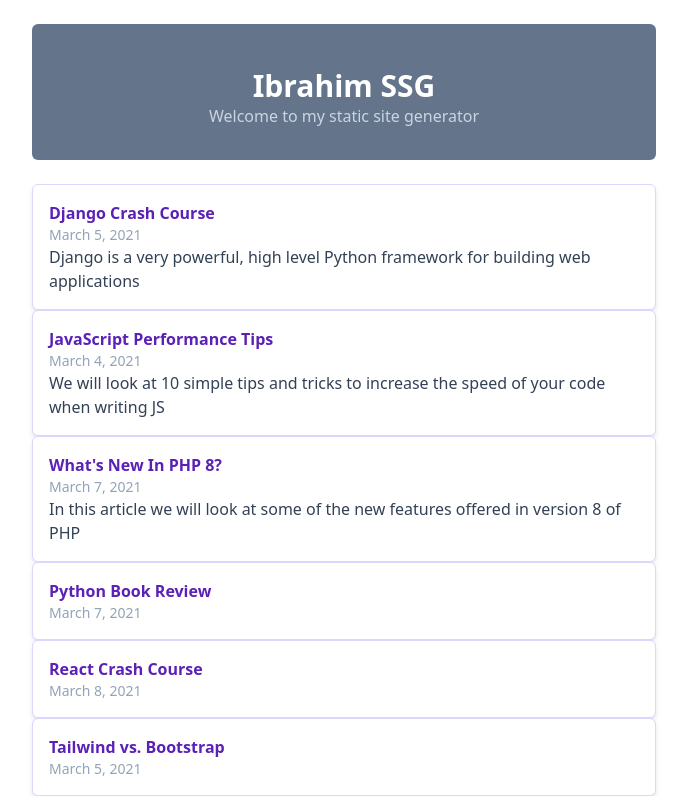
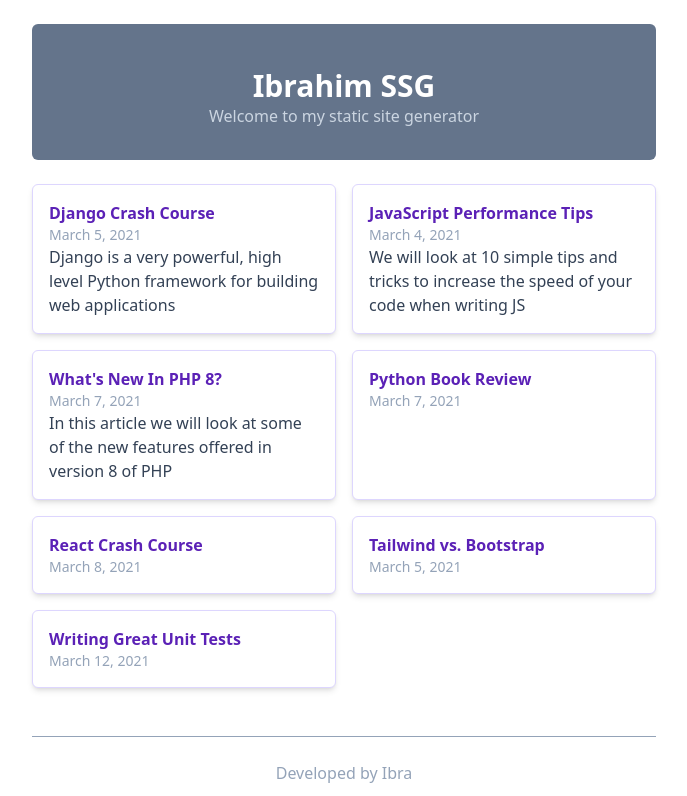
Before and after one commit to ibrahimy353/Static-Site-Generator-, a Next.js app: page / in a window 1280 px wide. Shown: the top 796 px of the page, without its empty margins (296-983 px from the left). Built offline with nearby package versions, Linux system fonts and the light colour scheme.

Commit message:
added grib column for different screen sizes

```diff
--- a/app/page.tsx
+++ b/app/page.tsx
@@ -8,7 +8,7 @@
     <PostPreview key= {post.slug} {...post} />
   ));
 
-  return <div>{postPreviews}</div>;
+  return <div className=" grid grid-cols-1 md:grid-cols-2 gap-4">{postPreviews}</div>;
 };
 
 export default Homepage;
```
